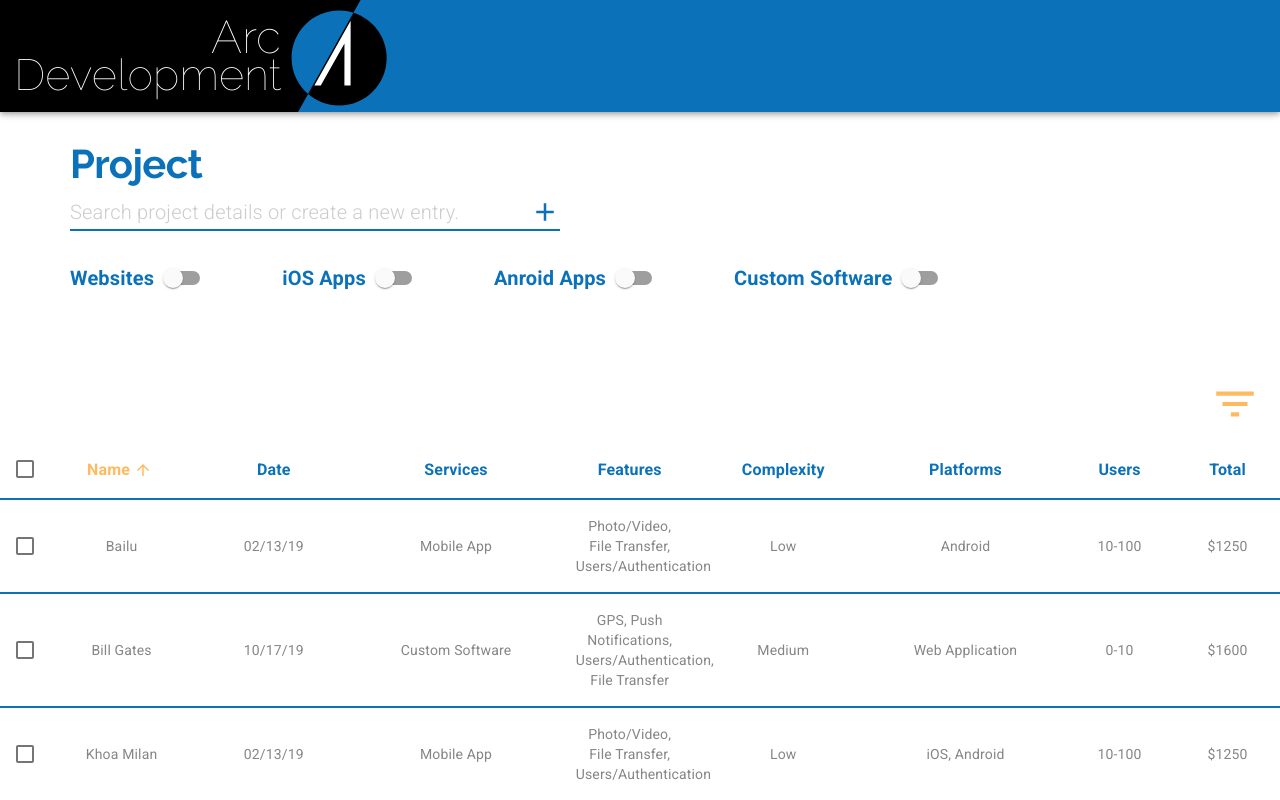
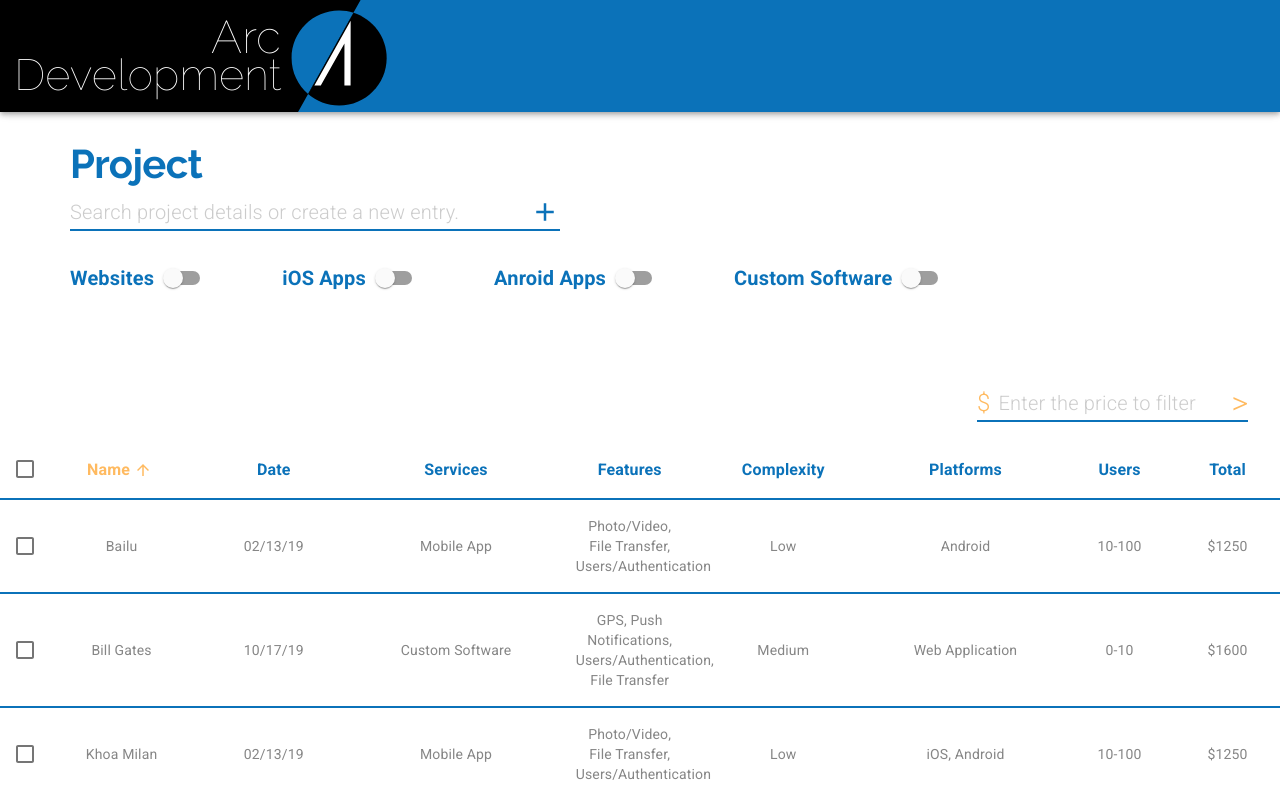
Before and after one commit to KhoaMilan97/project-manager, a Next.js app: page / in a window 1280 px wide. Both pictures are taken after a click on the button 1235 px from the left and 403 px from the top of the page. Shown: the top 800 px of the page. Built offline with nearby package versions, Linux system fonts and the light colour scheme.

Commit message:
adding filter total by range & using mui chip component

```diff
--- a/pages/index.js
+++ b/pages/index.js
@@ -586,4 +586,4 @@ function ProjectManager() {
 }
 
 export default ProjectManager;
-//209
+//216
--- a/src/ui/EnhancedTable.js
+++ b/src/ui/EnhancedTable.js
@@ -20,6 +20,16 @@ import DeleteIcon from "@material-ui/icons/Delete";
 import FilterListIcon from "@material-ui/icons/FilterList";
 import Snackbar from "@material-ui/core/Snackbar";
 import Button from "@material-ui/core/Button";
+import { TextField, Menu, MenuItem } from "@material-ui/core";
+import InputAdornment from "@material-ui/core/InputAdornment";
+import Chip from "@material-ui/core/Chip";
+import Grid from "@material-ui/core/Grid";
+
+// const useStyles = makeStyles((theme) => ({
+//   menu: {
+
+//   }
+// }))
 
 function descendingComparator(a, b, orderBy) {
   if (b[orderBy] < a[orderBy]) {
@@ -140,17 +150,55 @@ const useToolbarStyles = makeStyles((theme) => ({
   title: {
     flex: "1 1 100%",
   },
+  menu: {
+    "&:hover": {
+      backgroundColor: "#fff",
+    },
+    "&.Mui-focusVisible": {
+      backgroundColor: "#fff",
+    },
+  },
+  totalFilter: {
+    fontSize: "2rem",
+    color: theme.palette.common.orange,
+  },
+  dollarSign: {
+    fontSize: "1.5rem",
+    color: theme.palette.common.orange,
+  },
 }));
 
 const EnhancedTableToolbar = (props) => {
   const classes = useToolbarStyles();
-  const { numSelected, selected, rows, setRows, setSelected } = props;
+  const {
+    numSelected,
+    selected,
+    rows,
+    setRows,
+    setSelected,
+    filterPrice,
+    setFilterPrice,
+    totalFilter,
+    setTotalFilter,
+  } = props;
   const [alert, setAlert] = useState({
     open: false,
     backgroundColor: "#FF3232",
     message: "Row deleted!",
   });
   const [undo, setUndo] = useState([]);
+  const [anchorEl, setAnchorEl] = useState(null);
+  const [openMenu, setOpenMenu] = useState(false);
+
+  const handleClick = (e) => {
+    setAnchorEl(e.currentTarget);
+    setOpenMenu(true);
+  };
+
+  const handleClose = (e) => {
+    setAnchorEl(null);
+    setOpenMenu(false);
+  };
 
   const handleDelete = () => {
     const newRows = [...rows];
@@ -170,6 +218,44 @@ const EnhancedTableToolbar = (props) => {
     newUndo.map((row) => (row.search = true));
     Array.prototype.push.apply(newRows, ...newUndo);
     setRows(newRows);
+  };
+
+  const handleTotalPrice = (e) => {
+    setFilterPrice(e.target.value);
+
+    if (e.target.value !== "") {
+      const newRows = [...rows];
+      newRows.map((row) =>
+        eval(
+          `${e.target.value} ${
+            totalFilter === "=" ? "===" : totalFilter
+          } ${row.total.slice(1, row.total.length)}`
+        )
+          ? (row.search = true)
+          : (row.search = false)
+      );
+      setRows(newRows);
+    } else {
+      const newRows = [...rows];
+      newRows.map((row) => (row.search = true));
+      setRows(newRows);
+    }
+  };
+
+  const filterChange = (operator) => {
+    if (filterPrice !== "") {
+      const newRows = [...rows];
+      newRows.map((row) =>
+        eval(
+          `${filterPrice} ${
+            operator === "=" ? "===" : operator
+          } ${row.total.slice(1, row.total.length)}`
+        )
+          ? (row.search = true)
+          : (row.search = false)
+      );
+      setRows(newRows);
+    }
   };
 
   return (
@@ -206,7 +292,7 @@ const EnhancedTableToolbar = (props) => {
         </Tooltip>
       ) : (
         <Tooltip title="Filter list">
-          <IconButton aria-label="filter list">
+          <IconButton aria-label="filter list" onClick={handleClick}>
             <FilterListIcon color="secondary" style={{ fontSize: 50 }} />
           </IconButton>
         </Tooltip>
@@ -230,6 +316,58 @@ const EnhancedTableToolbar = (props) => {
           </Button>
         }
       />
+      <Menu
+        id="simple-menu"
+        anchorEl={anchorEl}
+        open={openMenu}
+        onClose={handleClose}
+        classes={{ paper: classes.menu }}
+        elevation={0}
+        style={{ zIndex: 1302 }}
+        keepMounted
+      >
+        <MenuItem classes={{ root: classes.menu }}>
+          <TextField
+            placeholder="Enter the price to filter"
+            type="number"
+            value={filterPrice}
+            onChange={handleTotalPrice}
+            InputProps={{
+              startAdornment: (
+                <InputAdornment position="start">
+                  <span className={classes.dollarSign}>$</span>
+                </InputAdornment>
+              ),
+              endAdornment: (
+                <InputAdornment position="end">
+                  <span
+                    className={classes.totalFilter}
+                    onClick={() => {
+                      setTotalFilter(
+                        totalFilter === ">"
+                          ? "<"
+                          : totalFilter === "<"
+                          ? "="
+                          : ">"
+                      );
+                      filterChange(
+                        totalFilter === ">"
+                          ? "<"
+                          : totalFilter === "<"
+                          ? "="
+                          : ">"
+                      );
+                    }}
+                    style={{ cursor: "pointer" }}
+                  >
+                    {totalFilter}
+                  </span>
+                </InputAdornment>
+              ),
+            }}
+          />
+        </MenuItem>
+      </Menu>
     </Toolbar>
   );
 };
@@ -260,6 +398,11 @@ const useStyles = makeStyles((theme) => ({
     top: 20,
     width: 1,
   },
+  chip: {
+    backgroundColor: theme.palette.common.blue,
+    marginRight: "2em",
+    color: "#fff",
+  },
 }));
 
 export default function EnhancedTable(props) {
@@ -278,6 +421,8 @@ export default function EnhancedTable(props) {
   const [order, setOrder] = React.useState("asc");
   const [orderBy, setOrderBy] = React.useState("name");
   const [selected, setSelected] = React.useState([]);
+  const [totalFilter, setTotalFilter] = useState(">");
+  const [filterPrice, setFilterPrice] = useState("");
 
   const [rowsPerPage, setRowsPerPage] = React.useState(5);
 
@@ -359,6 +504,26 @@ export default function EnhancedTable(props) {
     }
   };
 
+  const priceFilters = (switchRows) => {
+    if (filterPrice !== "") {
+      const newRows = [...switchRows];
+      newRows.map((row) =>
+        eval(
+          `${filterPrice} ${
+            totalFilter === "=" ? "===" : totalFilter
+          } ${row.total.slice(1, row.total.length)}`
+        )
+          ? row.search === false
+            ? null
+            : (row.search = true)
+          : (row.search = false)
+      );
+      return newRows;
+    } else {
+      return switchRows;
+    }
+  };
+
   return (
     <div className={classes.root}>
       <Paper className={classes.paper} elevation={0}>
@@ -368,6 +533,10 @@ export default function EnhancedTable(props) {
           rows={rows}
           setRows={setRows}
           numSelected={selected.length}
+          totalFilter={totalFilter}
+          setTotalFilter={setTotalFilter}
+          filterPrice={filterPrice}
+          setFilterPrice={setFilterPrice}
         />
         <TableContainer>
           <Table
@@ -387,7 +556,7 @@ export default function EnhancedTable(props) {
             />
             <TableBody>
               {stableSort(
-                switchFilters().filter((row) => row.search),
+                priceFilters(switchFilters()).filter((row) => row.search),
                 getComparator(order, orderBy)
               )
                 .slice(page * rowsPerPage, page * rowsPerPage + rowsPerPage)
@@ -438,12 +607,36 @@ export default function EnhancedTable(props) {
         <TablePagination
           rowsPerPageOptions={[5, 10, 25]}
           component="div"
-          count={rows.filter((row) => row.search).length}
+          count={
+            priceFilters(switchFilters()).filter((row) => row.search).length
+          }
           rowsPerPage={rowsPerPage}
           page={page}
           onChangePage={handleChangePage}
           onChangeRowsPerPage={handleChangeRowsPerPage}
         />
+        <Grid container justify="flex-end">
+          <Grid item>
+            {filterPrice !== "" ? (
+              <Chip
+                onDelete={() => {
+                  setFilterPrice("");
+                  const newRows = [...rows];
+                  newRows.map((row) => (row.search = true));
+                  setRows(newRows);
+                }}
+                className={classes.chip}
+                label={
+                  totalFilter === ">"
+                    ? `Less than $${filterPrice}`
+                    : totalFilter === "<"
+                    ? `Greater than $${filterPrice}`
+                    : `Equal to $${filterPrice}`
+                }
+              />
+            ) : null}
+          </Grid>
+        </Grid>
       </Paper>
     </div>
   );
```
